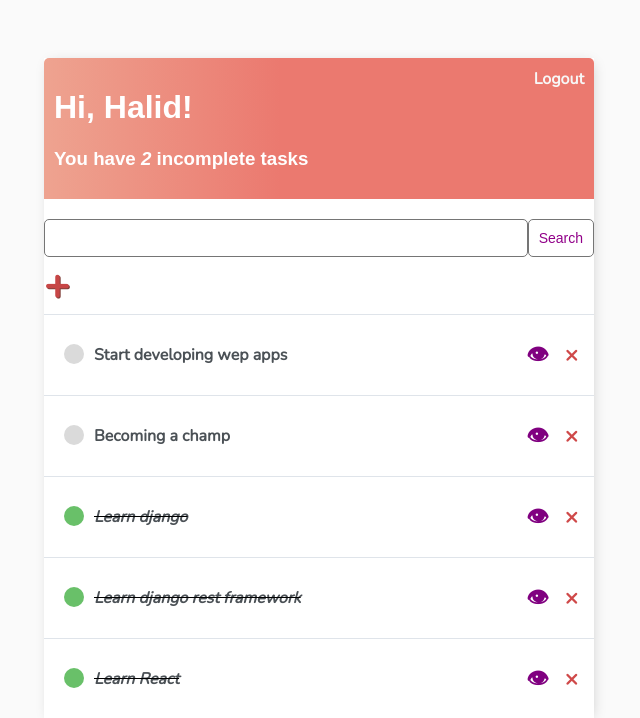
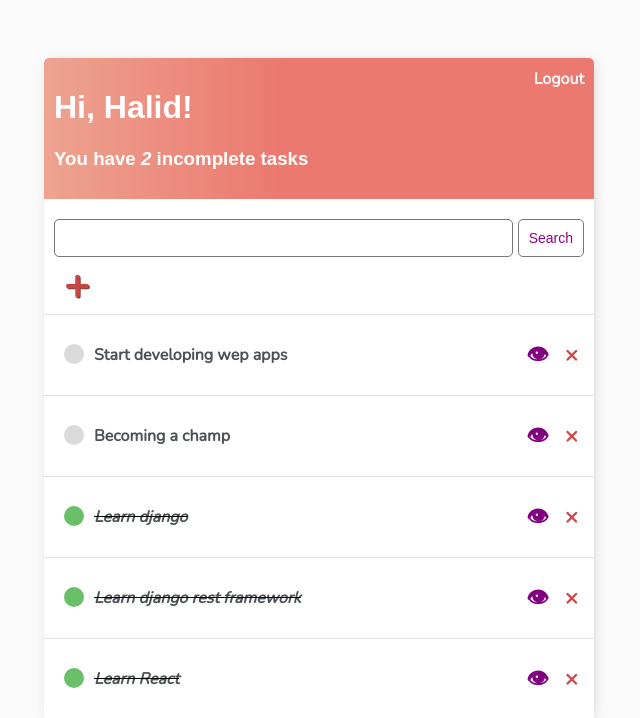
Before and after one commit to abdulaihalidu/My-Tasks, a Django app: page / in a window 1280 px wide. Shown: the top 718 px of the page, without its empty margins (321-961 px from the left). Run offline with Django 3.2, Linux system fonts and the light colour scheme; a user stored in the database is signed in; data comes from the database, SQL or seed files in the repository; both versions use the stored data as it was after the commit.

Commit message:
added some styling

```diff
--- a/tasks/static/tasks/styles/base.css
+++ b/tasks/static/tasks/styles/base.css
@@ -163,6 +163,7 @@ input {
   text-decoration: none;
   font-size: 42px;
   text-shadow: 1px 1px #81413b;
+  margin-left: 20px;
 }
 
 #search-add-wrapper {
@@ -206,6 +207,8 @@ label {
   border-radius: 5px;
   cursor: pointer;
   text-decoration: none;
+  margin-left: 5px;
+  margin-right: 10px;
 }
 
 .card-body {
@@ -215,6 +218,7 @@ label {
 .search-form {
   margin-top: 20px;
   display: flex;
+  margin-left: 10px;
 }
 #signup-btn {
   margin-top: 10px;
```
Also changed, not shown: db.sqlite3.
